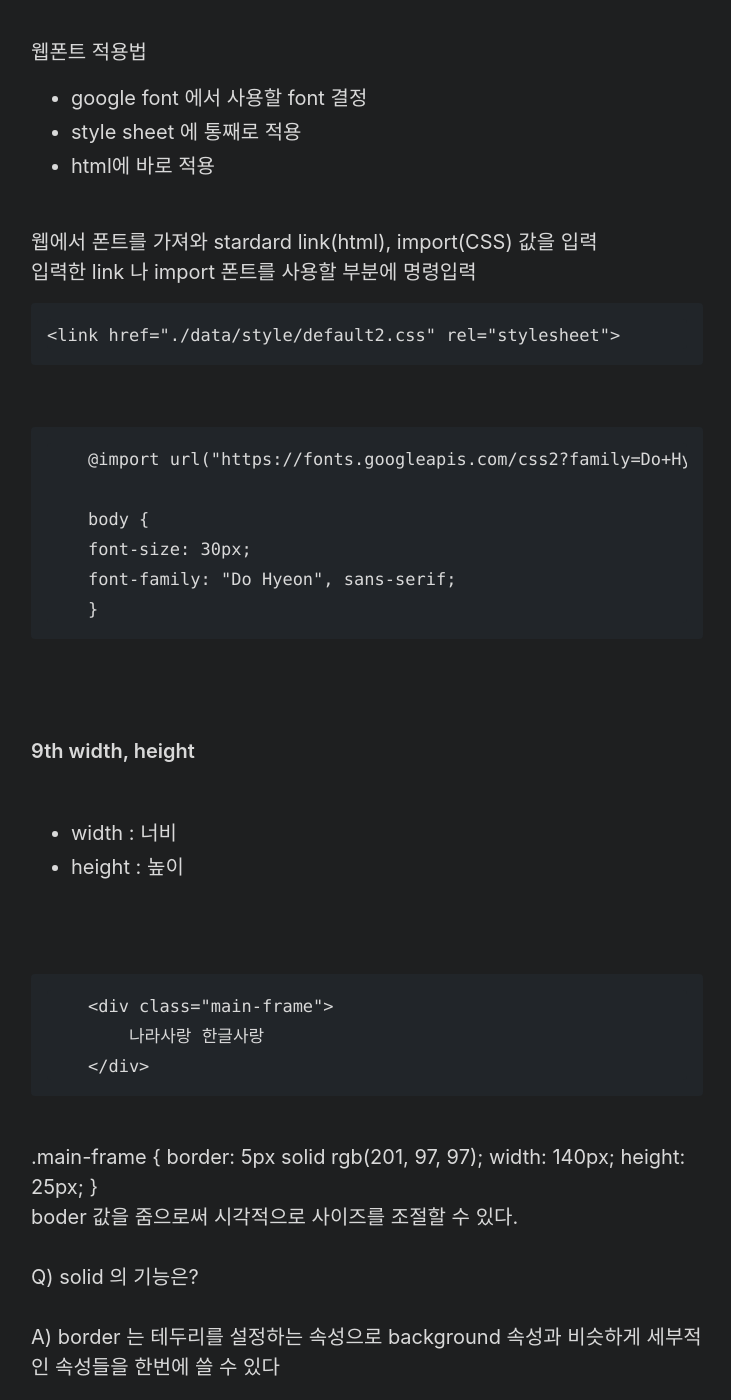
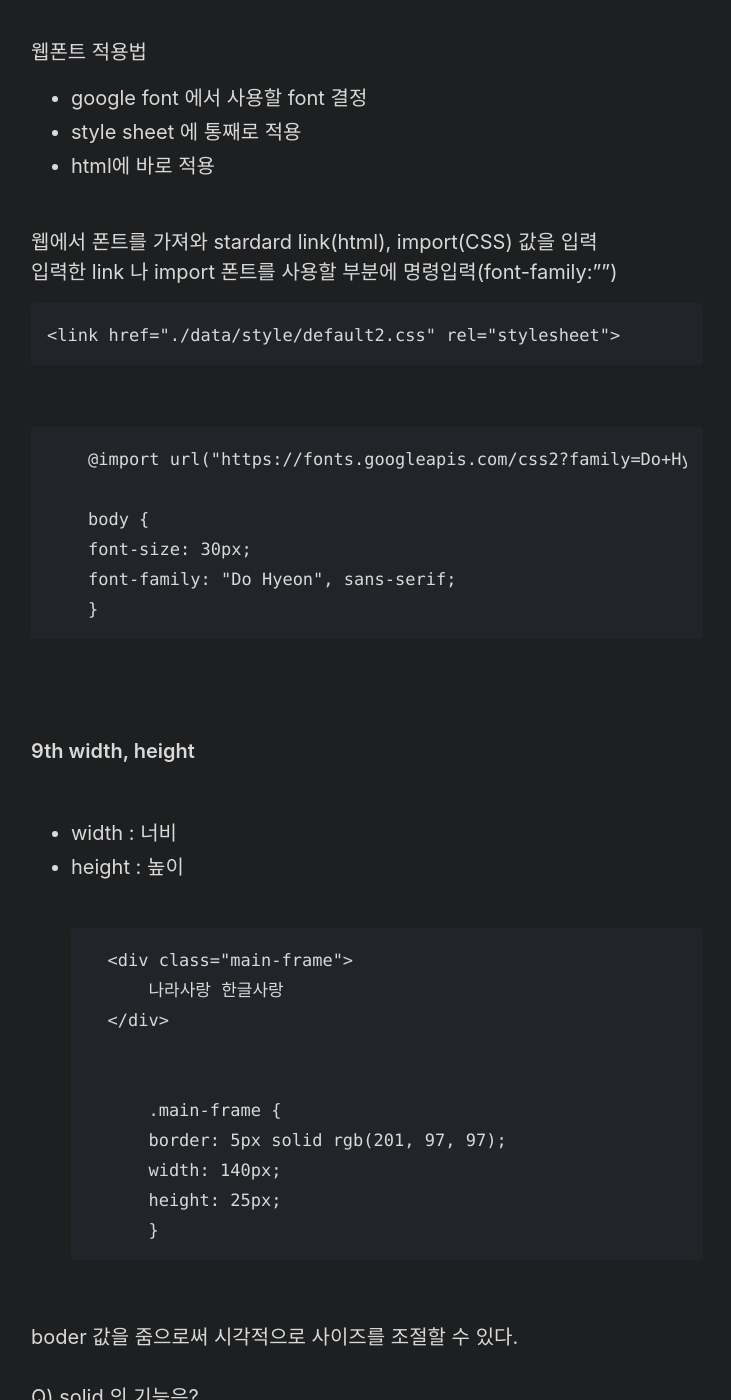
Before and after one commit to Dev-Dotoli/dev-dotoli.github.com, a Jekyll site: the page built from _posts/2022-02-14-HtmlCSS-3rd.md, in a window 1280 px wide and 1400 px high, scrolled down 1509 px. Shown: the whole window, without its empty margins (273-1004 px from the left). Built offline with Jekyll 4.4.1, drawn with Linux system fonts in a browser that asks for light colours.

Commit message:
fix title, posting HTMLCSS-3rd.md

```diff
--- a/_posts/2022-02-14-HtmlCSS-3rd.md
+++ b/_posts/2022-02-14-HtmlCSS-3rd.md
@@ -58,7 +58,7 @@ title: HtmlCSS 3rd
 - html에 바로 적용<br><br>
 
 웹에서 폰트를 가져와 stardard link(html), import(CSS) 값을 입력<br>
-입력한 link 나 import 폰트를 사용할 부분에 명령입력
+입력한 link 나 import 폰트를 사용할 부분에 명령입력(font-family:"")
 
     <link href="./data/style/default2.css" rel="stylesheet">
 
@@ -81,19 +81,19 @@ title: HtmlCSS 3rd
 - height : 높이<br>
   <br>
 
-<br>
-
         <div class="main-frame">
             나라사랑 한글사랑
         </div>
 
+
+            .main-frame {
+            border: 5px solid rgb(201, 97, 97);
+            width: 140px;
+            height: 25px;
+            }
+
 <br>
-        .main-frame {
-        border: 5px solid rgb(201, 97, 97);
-        width: 140px;
-        height: 25px;
-        }
-<br>
+
 boder 값을 줌으로써 시각적으로 사이즈를 조절할 수 있다.<br><br>
 Q) solid 의 기능은?<br><br>
 A) border 는 테두리를 설정하는 속성으로 background 속성과 비슷하게 세부적인 속성들을 한번에 쓸 수 있다<br>
```
